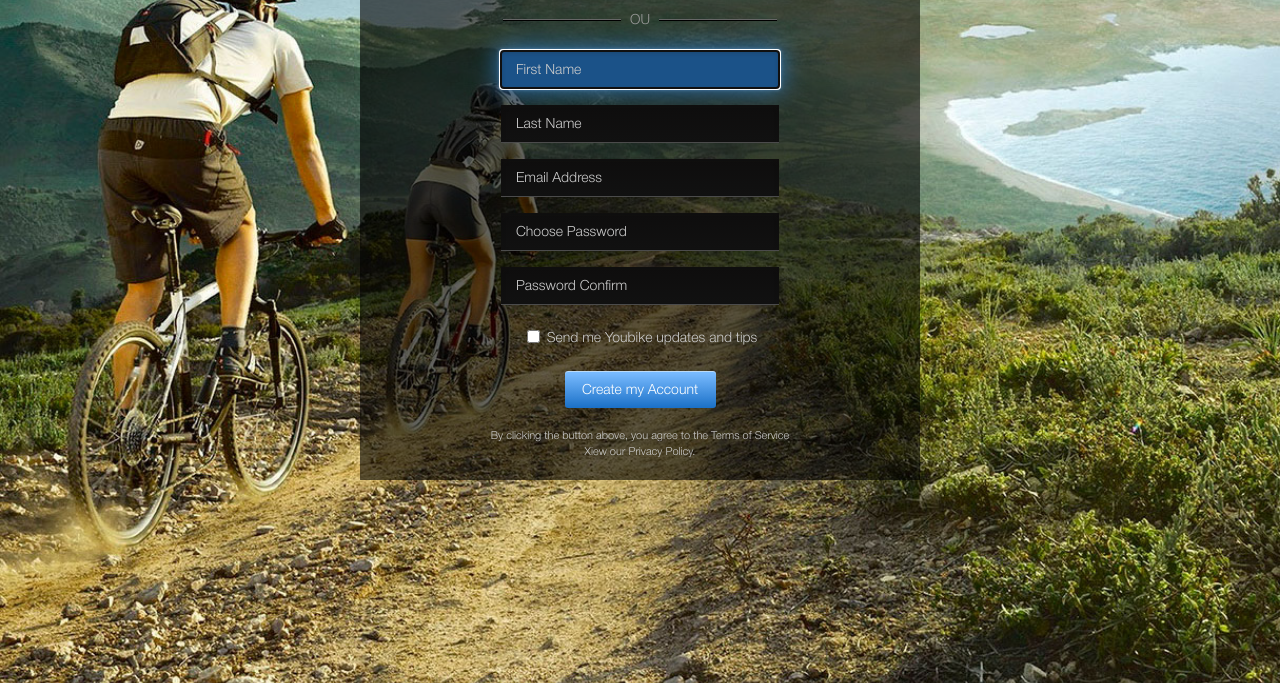
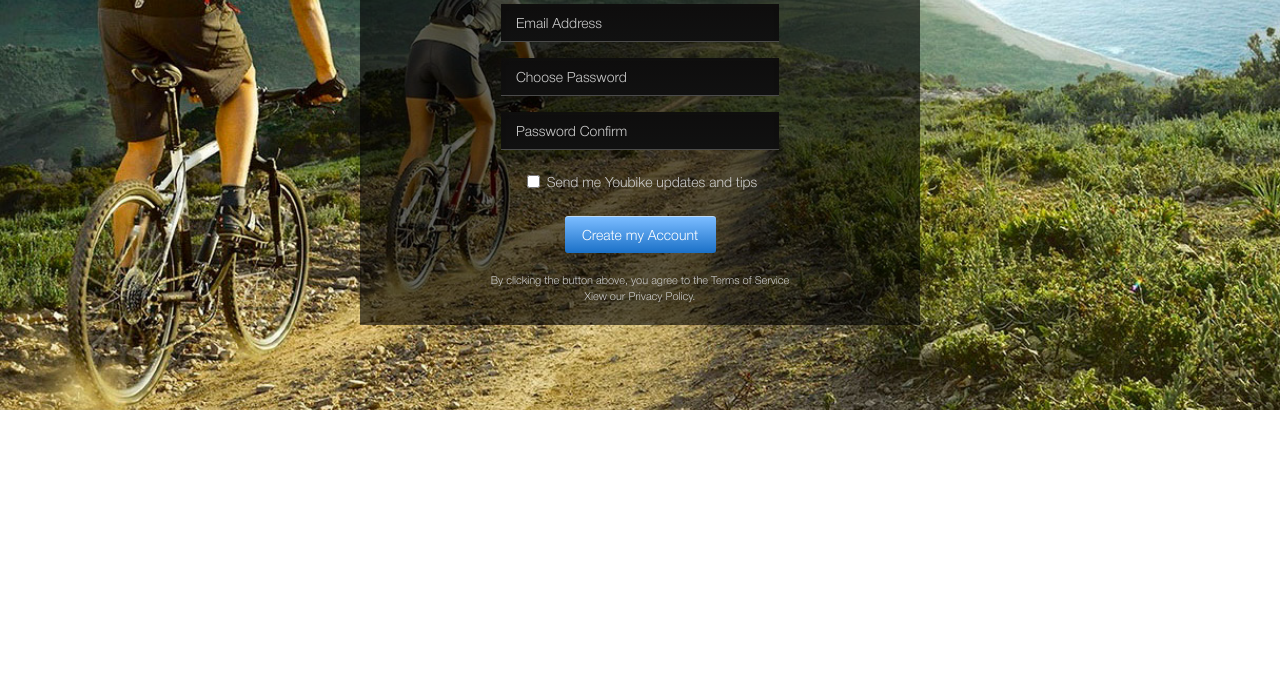
Before and after one commit to ESvakarchuk/kushnerukHW5.github.io, a plain HTML site: page index.html in a window 1280 px wide. Shown: the part 390-1073 px from the top of the page. After the commit the page ends 800 px from the top, so only its background shows below. Drawn offline with Linux system fonts and the light colour scheme.

Commit message:
Second commit

```diff
--- a/css/style.css
+++ b/css/style.css
@@ -7,7 +7,6 @@ body {
     background: url(../img/bg.jpg) no-repeat center center fixed;
     background-size: cover;
 }
-
 
 /*     Font styles     */
 
@@ -58,11 +57,7 @@ body {
     font-family: "Helvetica Neue Light", Tahoma, sans-serif;
 }
 
-.first_name,
-.last_name,
-.email,
-.password_confirm,
-.password {
+input[placeholder] {
     color: white;
     font-size: 14px;
     font-weight: 400;
@@ -77,7 +72,7 @@ body {
     font-family: "Helvetica Neue Light", Tahoma, sans-serif;
 }
 
-.submit_button {
+input[type="submit"] {
     color: white;
     font-size: 14px;
     font-weight: 400;
@@ -185,7 +180,11 @@ nav {
 .form_box {
     width: 560px;
     height: 630px;
-    margin: 15.9% auto;
+    position: absolute;
+    top: 50%;
+    margin-top: -315px;
+    left: 50%;
+    margin-left: -280px;
 }
 
 /*     3.2 Form box > First section style & size     */
@@ -250,28 +249,28 @@ nav {
     text-align: center;
 }
 
-/*     3.8 Form box > Second section > Registration form box > Form fields style & size     */
+/*     3.8 Form box > Second section > Registration form box > Inputs style & size     */
 
-.form_field_box {
-    margin-top: 17px;
-}
-
-.no_margin {
-    margin-top: 0px;
-}
-
-/*     3.9 Form box > Second section > Registration form box > Form fields > Inputs style & size     */
-
-.form_field_box>input {
+ input[placeholder] {
+    display: block;
     width: 261px;
     height: 35px;
+    margin: 17px auto auto auto;
+    padding-left: 15px;
     background-image: linear-gradient(to top, #111 0%, #0e0d0d 100%);
     box-shadow: 0 1px 0 #4b4b4b, inset 0 2px 5px rgba(29, 26, 22, 0.2), inset 0 0 2px rgba(0, 0, 0, 0.1);
     border: none;
 }
 
-.form_field_box>input[placeholder] {
-    padding-left: 15px;
+ input[placeholder]:first-child {
+   margin-top: 0px;
+ }
+
+/*     3.9 Form box > Second section > Registration form box > Input focus style     */
+
+input[placeholder]:focus {
+    background-image: linear-gradient(to top, #1b5288 0%, #1b5288 100%);
+    box-shadow: 0px 0px 4px 1px #689bcc, inset 0 2px 5px rgba(29, 26, 22, 0.2), 0 0 25px 4px rgba(47, 123, 197, 0.77), inset 0 0 2px rgba(0, 0, 0, 0.1);
 }
 
 /*     Placeholder text color (prefix)     */
@@ -296,14 +295,7 @@ nav {
     color: #ccc;
 }
 
-/*     3.10 Form box > Second section > Registration form box > Form fields > Input focus style     */
-
-.form_field_box>input:focus {
-    background-image: linear-gradient(to top, #1b5288 0%, #1b5288 100%);
-    box-shadow: 0px 0px 4px 1px #689bcc, inset 0 2px 5px rgba(29, 26, 22, 0.2), 0 0 25px 4px rgba(47, 123, 197, 0.77), inset 0 0 2px rgba(0, 0, 0, 0.1);
-}
-
-/*     3.11 Form box > Second section > Registration form box > Form fields > CheckBox style & size     */
+/*     3.10 Form box > Second section > Registration form box > CheckBox style & size     */
 
 .check {
     margin-top: 23px;
@@ -314,9 +306,9 @@ nav {
     vertical-align: text-top;
 }
 
-/*     3.12 Form box > Second section > Registration form box > Form fields > Submit button style & size     */
+/*     3.11 Form box > Second section > Registration form box > Submit button style & size     */
 
-.submit_button {
+ input[type="submit"] {
     width: 151px;
     height: 37px;
     -moz-box-shadow: inset 0px 1px 0px 0px #bbdaf7;
@@ -338,7 +330,7 @@ nav {
     cursor: pointer;
 }
 
-/*     3.12 Form box > Second section > Registration form box > Form fields > Agreement box style & size     */
+/*     3.12 Form box > Second section > Registration form box > Agreement box style & size     */
 
 .agreement_box {
     margin: 20px auto;
--- a/index.html
+++ b/index.html
@@ -36,28 +36,16 @@
             </div>
             <p class="OU">OU</p>
             <form class="registration_form" action="index.html" method="post">
-                <div class="form_field_box no_margin">
-                    <input class="first_name" type="text" name="first_name" placeholder="First Name" autofocus required>
-                </div>
-                <div class="form_field_box">
-                    <input class="last_name" type="text" name="last_name" placeholder="Last Name">
-                </div>
-                <div class="form_field_box">
-                    <input class="email" type="email" name="email" placeholder="Email Address">
-                </div>
-                <div class="form_field_box">
-                    <input class="password" type="password" name="password" placeholder="Choose Password" required>
-                </div>
-                <div class="form_field_box">
-                    <input class="password_confirm" type="password" name="password_confirm" placeholder="Password Confirm" required>
-                </div>
+                <input type="text" name="first_name" placeholder="First Name" autofocus required>
+                <input type="text" name="last_name" placeholder="Last Name">
+                <input type="email" name="email" placeholder="Email Address">
+                <input type="password" name="password" placeholder="Choose Password" required>
+                <input type="password" name="password_confirm" placeholder="Password Confirm" required>
                 <div class="check">
                     <input type="checkbox" id="checkbox">
                     <label class="checkbox_label" for="checkbox">Send me Youbike updates and tips</label>
                 </div>
-                <div class="submit_button_box">
-                    <input class="submit_button" type="submit" value="Create my Account">
-                </div>
+                <input type="submit" value="Create my Account">
                 <div class="agreement_box">
                     <p class="agreement_text">By clicking the button above, you agree to the Terms of Service<br>Xiew our Privacy Policy.</p>
                 </div>
```
